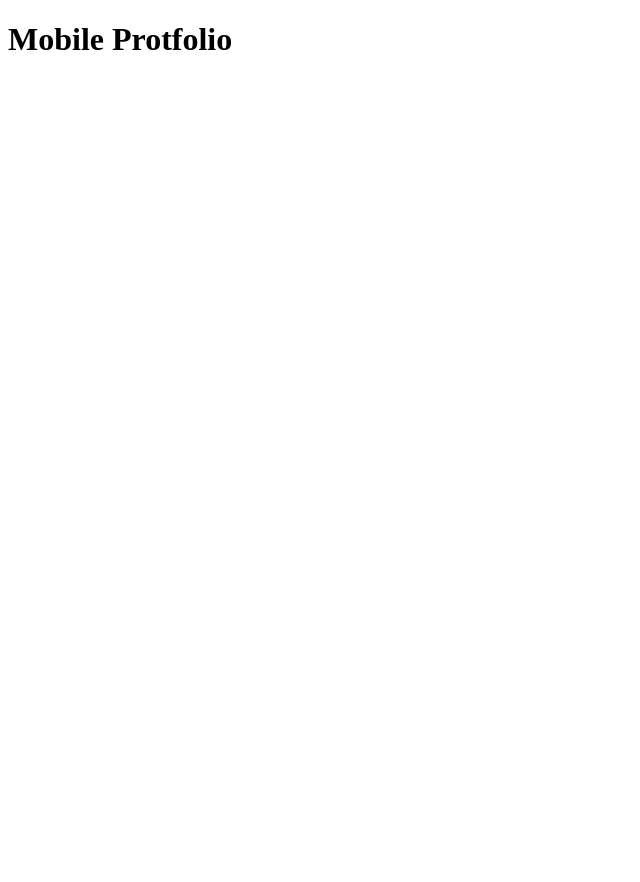
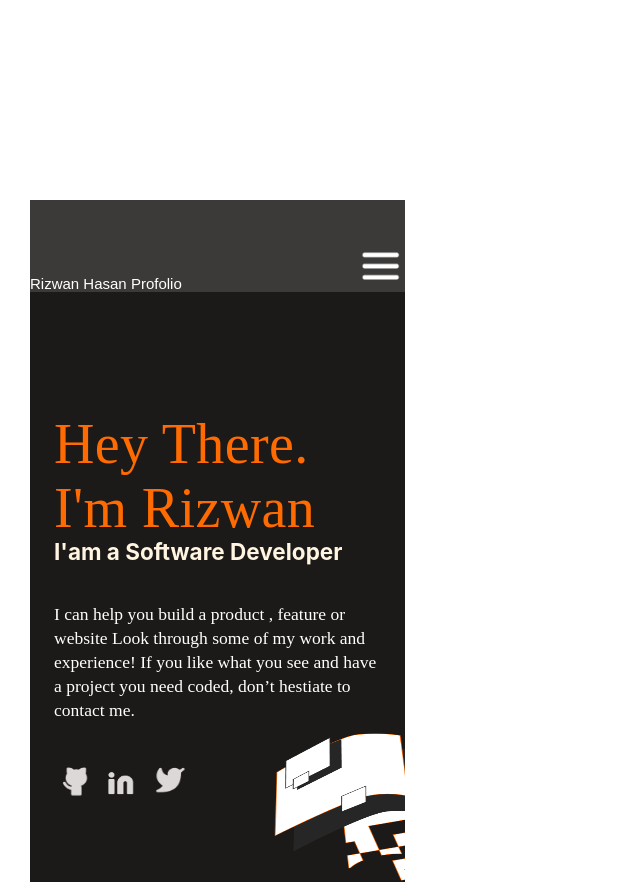
Before and after one commit to Rizwan-learn/Mobile-Protfolio, a website: page index.html in a window 1280 px wide. Shown: the whole page, without its empty margins (0-640 px from the left). Before the commit the page ends 800 px from the top, so only its background shows below. Drawn offline with Linux system fonts and the light colour scheme.

Commit message:
Homepage has been updated

```diff
--- a/index.html
+++ b/index.html
@@ -4,10 +4,85 @@
     <meta charset="UTF-8">
     <meta http-equiv="X-UA-Compatible" content="IE=edge">
     <meta name="viewport" content="width=device-width, initial-scale=1.0">
-    <title>Document</title>
-    <link rel="stylessheet" href="styles.css">
+    <title>Rizwan Hasan Protfolio</title>
+    <link rel="stylesheet" href="styles.css">
 </head>
 <body>
-    <h1>  Mobile Protfolio  </h1>
+
+    <div app-wrap>
+    <div class="app-header">
+
+
+
+        <header> Rizwan Hasan Profolio</header>
+
+            <img class="menu-bar" src="Image\Menu-bar.PNG"
+            width="45" height="50">
+
+
+    </div>
+
+
+
+
+    <div class="app-homepage">
+
+        <h1>Hey There.<br>
+            I'm Rizwan</h1>
+
+            <h2> I'am a Software Developer</h2>
+
+
+
+            <br>
+            <br>
+
+
+            <h3>I can help you build a product , feature or website Look through some of my work and experience! If you like what you see and have a project you need coded,
+                don’t hestiate to contact me.</h3>
+
+
+        <br>
+        <br>
+
+        <ul class="soicals">
+
+            <li> <a href="https://github.com/Rizwan-learn">
+                <img alt="qries" src="Image\GitHub Logo.PNG"
+                width="45" height="50">
+
+
+            </a>
+
+
+            </li>
+
+            <li><a href="https://www.linkedin.com/in/rizwan-h-4b3096150/">
+
+                <img alt="qries" src="Image\Linkedin logo.PNG"
+                width="45" height="50">
+                </a>
+
+            </li>
+
+            <li><a href="https://twitter.com/RizwanH97">
+                <img alt="qries" src="Image\Twittter Logo.PNG"
+                width="45" height="50">
+                </a>
+
+            </a>
+
+            </li>
+
+        </ul>
+
+        <div class="background">
+            <img alt="qries" src="Image\background image.PNG"
+            width="150" height="150">
+
+        </div>
+
+    </div>
+</div>
 </body>
 </html>
```
